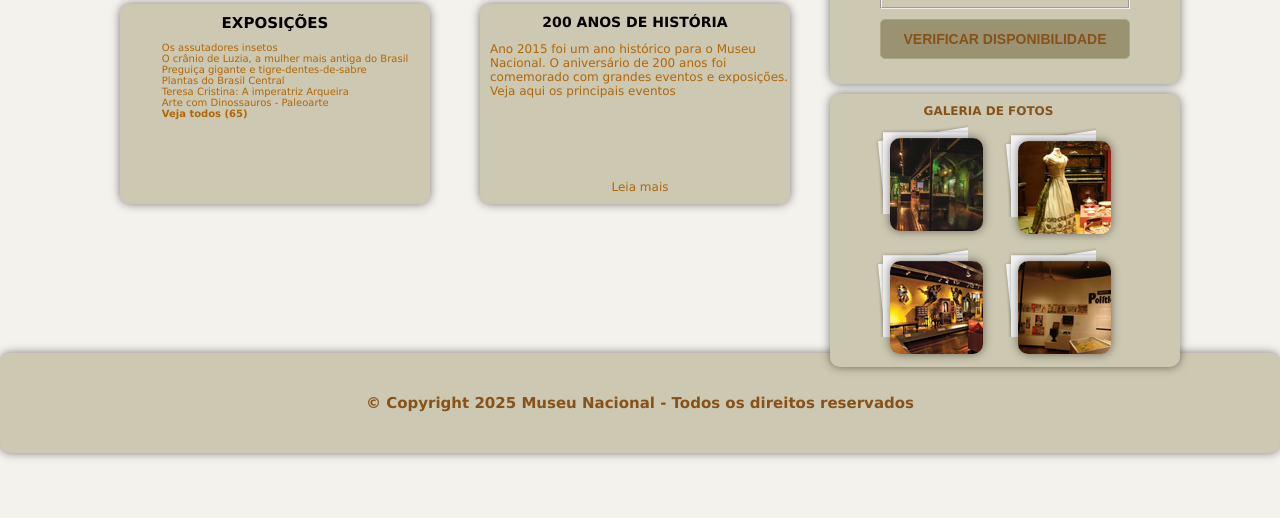
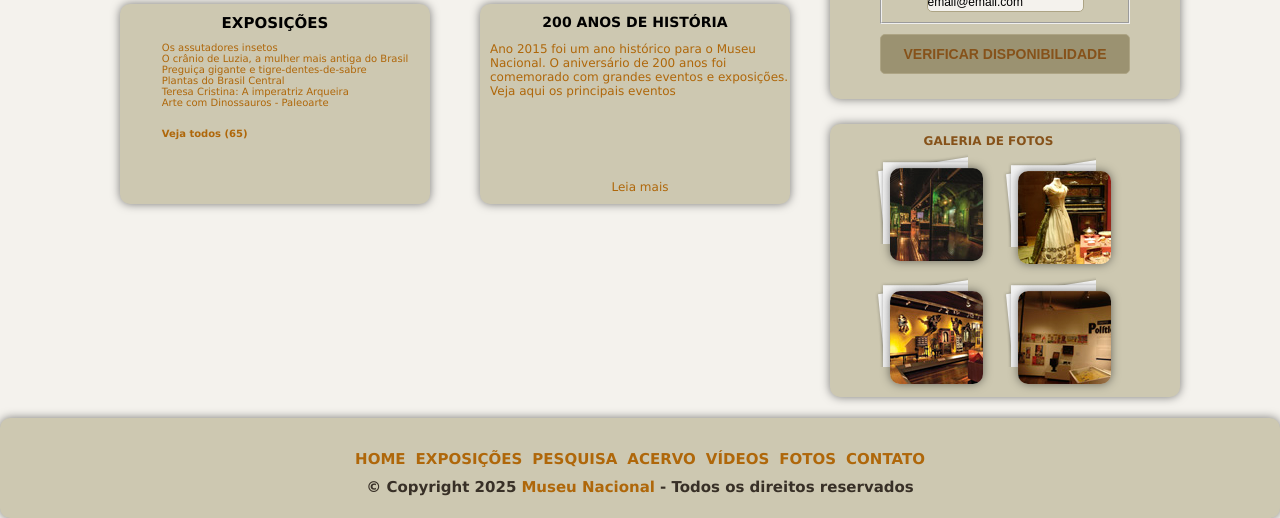
Before and after one commit to jusimargv/museu_nacional, a plain HTML site: page index.html in a window 1280 px wide. Shown: the part 671-1189 px from the top of the page. Drawn offline with Linux system fonts and the light colour scheme.

Commit message:
update commit

```diff
--- a/css/style.css
+++ b/css/style.css
@@ -260,6 +260,16 @@
   justify-content: center; /* Centraliza verticalmente */
   margin-left: 10px; /* Espaço à esquerda dos elementos */
 }
+.link-exposicoes {
+  display: flex; /* Permite alinhamento flexível do conteúdo do link */
+  flex-direction: row; /* Empilha os elementos horizontalmente */
+  align-items: center; /* Alinha os elementos ao centro da área */
+  justify-content: center; /* Centraliza verticalmente */
+  align-self: center; /* Alinha os elementos ao centro da área */
+  margin-right: 20px; /* Espaço à direita dos elementos */
+  margin-top: 20px; /* Espaço acima dos elementos */
+  color: #af670a; /* Cor institucional do museu */
+}
 #historia {
   display: flex; /* Permite alinhamento flexível do conteúdo */
   flex-direction: column; /* Empilha os elementos verticalmente */
@@ -304,6 +314,13 @@
   margin-left: 10px; /* Espaço à esquerda dos elementos */
   margin-bottom: 10px; /* Espaço abaixo dos elementos */
 }
+#historia a:hover {
+  display: flex; /* Mantém o alinhamento flexível ao passar o mouse */
+  color: #227115; /* Altera a cor do link para verde escuro, indicando interatividade */
+  margin-left: 10px; /* Espaço à esquerda dos elementos */
+  margin-bottom: 10px; /* Espaço abaixo dos elementos */
+  text-decoration: underline; /* Sublinhado ao passar o mouse */
+}
 
 /*
   Barra lateral (aside): área lateral do layout, utilizada para depoimentos e formulário de visita.
@@ -320,6 +337,7 @@
   margin-top: 20px; /* Espaço acima da barra lateral */
   border-radius: 10px; /* Bordas arredondadas */
   box-shadow: 0 0 10px 0 rgba(0, 0, 0, 0.5); /* Sombra para profundidade */
+  gap: 15px; /* Espaço entre os elementos */
 }
 
 /* =========================== SEÇÃO VISITA =========================== */
@@ -511,6 +529,22 @@
   cursor: pointer; /* Cursor de mão ao passar sobre o botão */
   margin-top: 10px; /* Espaço acima do botão */
 }
+#btn-visita:hover {
+  display: flex; /* Permite alinhamento flexível */
+  width: 100%; /* Ocupa toda a largura disponível */
+  height: 40px; /* Altura maior para facilitar o clique */
+  border: 1px solid #ada484; /* Borda sutil */
+  border-radius: 5px; /* Bordas arredondadas */
+  align-items: center; /* Centraliza o texto */
+  justify-content: center; /* Centraliza o texto */
+  background: linear-gradient(to right, #8d7d45, #c2ae3b); /* Cor de fundo do botão */
+  color: #d31433; /* Cor do texto */
+  font-size: 14px; /* Tamanho da fonte */
+  font-weight: bold; /* Texto em negrito */
+  text-transform: uppercase; /* Texto em caixa alta */
+  cursor: pointer; /* Cursor de mão ao passar sobre o botão */
+  margin-top: 10px; /* Espaço acima do botão */
+}
 
 /*
   Ao passar o mouse sobre o botão, altera a cor de fundo e do texto para
@@ -556,7 +590,7 @@
   display: flex; /* Ativa flexbox para o rodapé */
   width: 100%; /* Largura fixa do rodapé */
   height: 100px; /* Altura fixa do rodapé */
-  margin-top: -165px; /* Espaço acima do rodapé */
+  margin-top: -100px; /* Espaço acima do rodapé */
   color: #86521a; /* Cor do texto */
   background: #cdc8b1 url(../image/fundo-rodape.png) no-repeat;
   font-weight: bold; /* Texto em negrito */
@@ -568,3 +602,35 @@
   border-radius: 10px; /* Bordas arredondadas */
   box-shadow: 0 0 10px 0 rgba(0, 0, 0, 0.5); /* Sombra para profundidade */
 }
+
+#menu-rodape {
+  display: flex; /* Ativa flexbox para o menu */
+  flex-direction: row; /* Empilha os elementos horizontalmente */
+  align-items: center; /* Centraliza os campos horizontalmente */
+  justify-content: center; /* Centraliza os campos verticalmente */
+  margin-top: 10px; /* Espaço acima dos elementos */
+  margin-bottom: 10px; /* Espaço abaixo dos elementos */
+  color: #86521a; /* Cor do texto */
+  font-weight: bold; /* Texto em negrito */
+  font-size: 15px; /* Tamanho da fonte */
+  text-transform: uppercase; /* Texto em caixa alta */
+  cursor: pointer; /* Cursor de mão ao passar sobre o botão */
+  margin-top: 10px; /* Espaço acima do botão */
+  gap: 10px; /* Espaço entre os elementos */
+}
+footer p {
+  display: flex; /* Ativa flexbox para o menu */
+  color: #383027; /* Cor do texto */
+  font-weight: bold; /* Texto em negrito */
+  font-size: 15px; /* Tamanho da fonte */
+  gap: 5px; /* Espaço entre os elementos */
+}
+
+
+footer p a {
+  color: #86521a; /* Cor do texto */
+  font-weight: bold; /* Texto em negrito */
+  font-size: 15px; /* Tamanho da fonte */
+  cursor: pointer; /* Cursor de mão ao passar sobre o botão */
+  gap: 10px; /* Espaço entre os elementos */
+}
--- a/index.html
+++ b/index.html
@@ -218,7 +218,7 @@
                 <a href="">Arte com Dinossauros - Paleoarte</a>
               </li>
                 <li>
-                  <a href=""> <strong>Veja todos (65)</strong></a>
+                <a class="link-exposicoes" href=""> <strong>Veja todos (65)</strong></a>
                 </li>
               </ul>
             </artticle>
@@ -244,7 +244,7 @@
               <!--
                 Link para uma página com mais informações sobre a história do museu.
               -->
-              <a href="">Leia mais</a>
+              <a href="#">Leia mais</a>
             </artticle>
           </section>
         </div>
@@ -375,8 +375,17 @@
         <!-- =========================== FIM DO CONTEÚDO PRINCIPAL =========================== -->
       </div>
       <footer id="rodape">
+      <ul id="menu-rodape">
+        <li><a href="#">Home</a></li> <!-- Link para a página inicial -->
+        <li><a href="#">Exposições</a></li> <!-- Link para a seção de exposições -->
+        <li><a href="#">Pesquisa</a></li> <!-- Link para a seção de pesquisa -->
+        <li><a href="#">Acervo</a></li> <!-- Link para a seção do acervo -->
+        <li><a href="#">Vídeos</a></li> <!-- Link para a seção de vídeos -->
+        <li><a href="#">Fotos</a></li> <!-- Link para a seção de fotos -->
+        <li><a href="#">Contato</a></li> <!-- Link para a seção de contato -->
+      </ul>
       <p>
-        &copy; Copyright 2025 Museu Nacional - Todos os direitos reservados
+      &copy; Copyright 2025 <a href="">Museu Nacional</a> - Todos os direitos reservados
     </p>
   </footer>
     <!-- =========================== FIM DO CONTAINER PRINCIPAL =========================== -->
```
Also changed, not shown: image/layout.png. Lines whose indentation alone changed are shown as unchanged.
